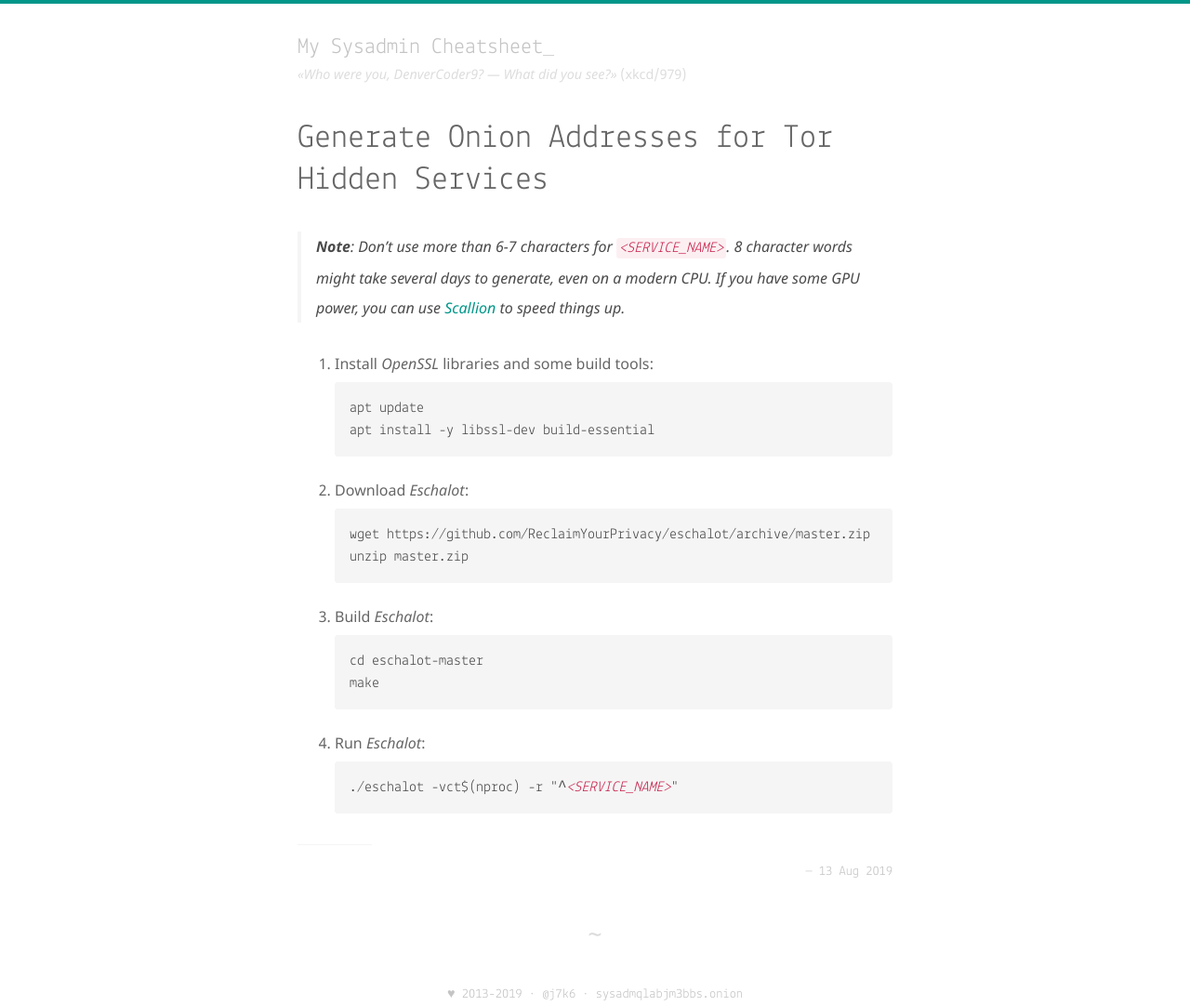
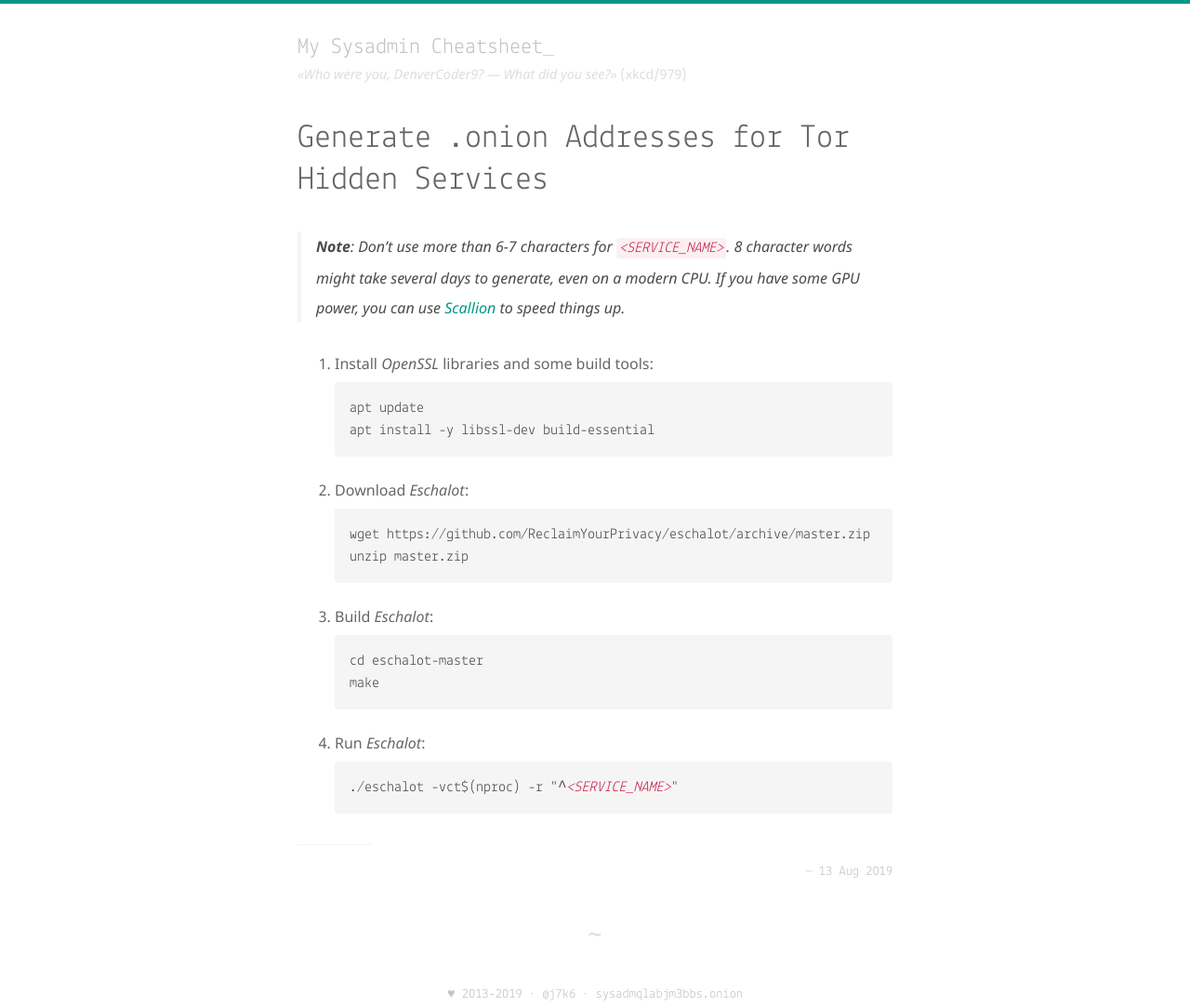
Before and after one commit to gh0st/docs.j7k6.org, a Jekyll site: the page built from _posts/2019-08-13-generate-tor-onion-addresses.md, in a window 1280 px wide. Shown: the whole page at 93% size. Built offline with Jekyll 4.4.1, drawn with Linux system fonts in a browser that asks for light colours.

```diff
--- a/_posts/2019-08-13-generate-tor-onion-addresses.md
+++ b/_posts/2019-08-13-generate-tor-onion-addresses.md
@@ -1,6 +1,6 @@
 ---
 layout: post
-title: "Generate Onion Addresses for Tor Hidden Services"
+title: "Generate .onion Addresses for Tor Hidden Services"
 ---
 
  > **Note**: Don't use more than 6-7 characters for `<$SERVICE_NAME>`. 8 character words might take several days to generate, even on a modern CPU. If you have some GPU power, you can use [*Scallion*](https://github.com/lachesis/scallion) to speed things up.
```
